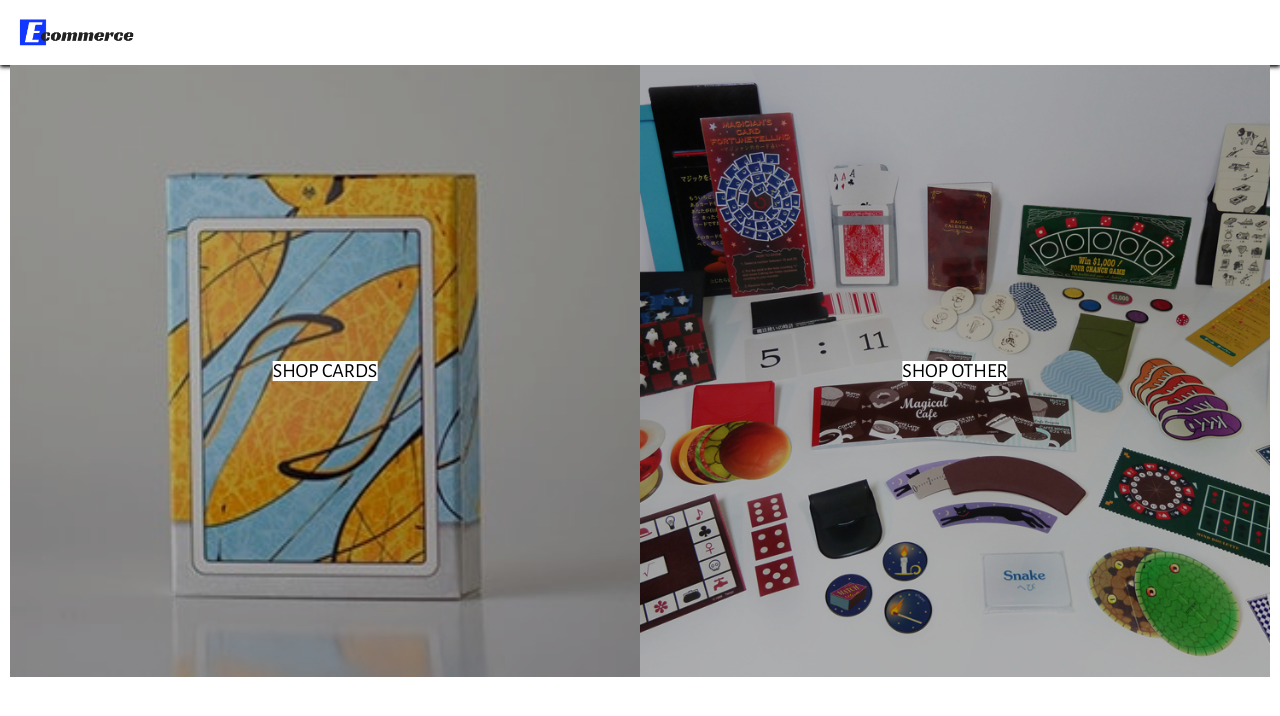
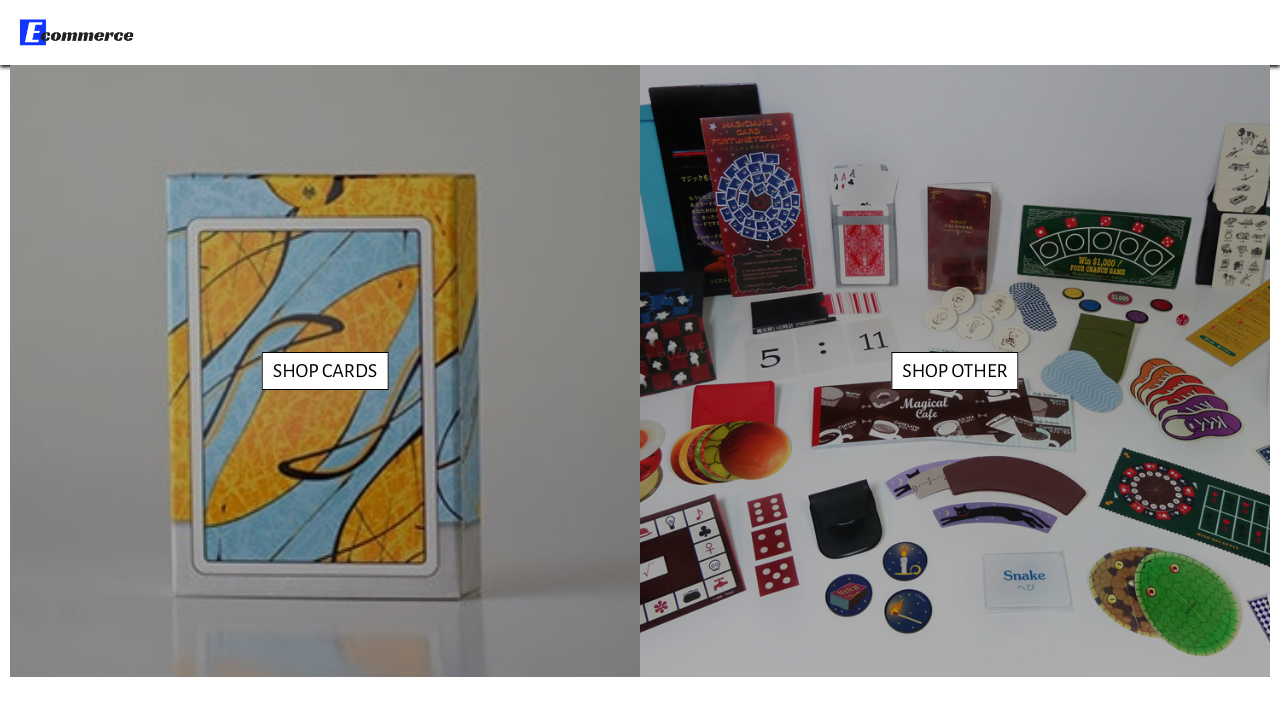
Before and after one commit to brnu0/ecommerce-website, a React (Create React App) app: page / in a window 1280 px wide. Shown: the top 716 px of the page. Built offline with nearby package versions, Linux system fonts and the light colour scheme.

Commit message:
Setup and homepage completed

```diff
--- a/src/components/Directory/styles.scss
+++ b/src/components/Directory/styles.scss
@@ -38,6 +38,8 @@
             font-weight: 400;
             text-transform: uppercase;
             background: white;
+            padding: 8px 10px;
+            border: 1px solid black;
         }
     }
 }
```
Also changed, not shown: 1 other file (tests, documents, lock files or other folders).
